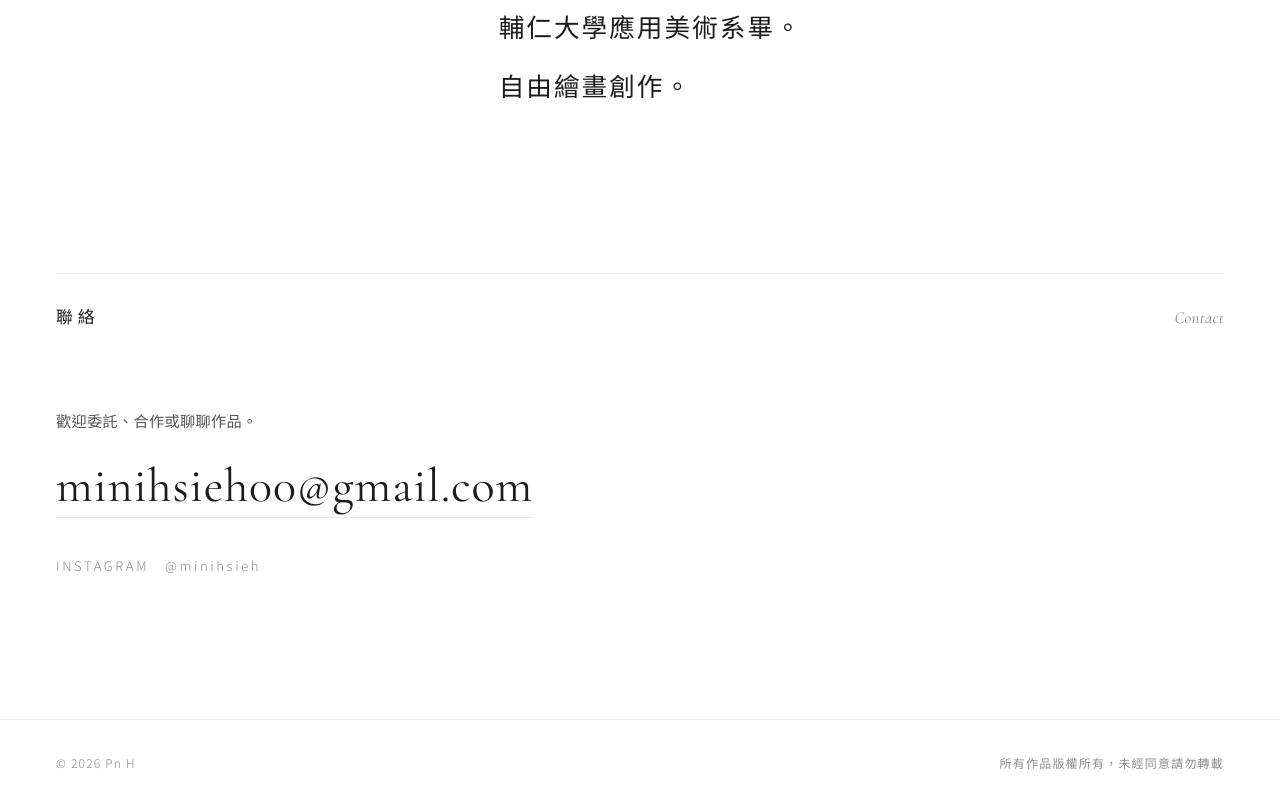
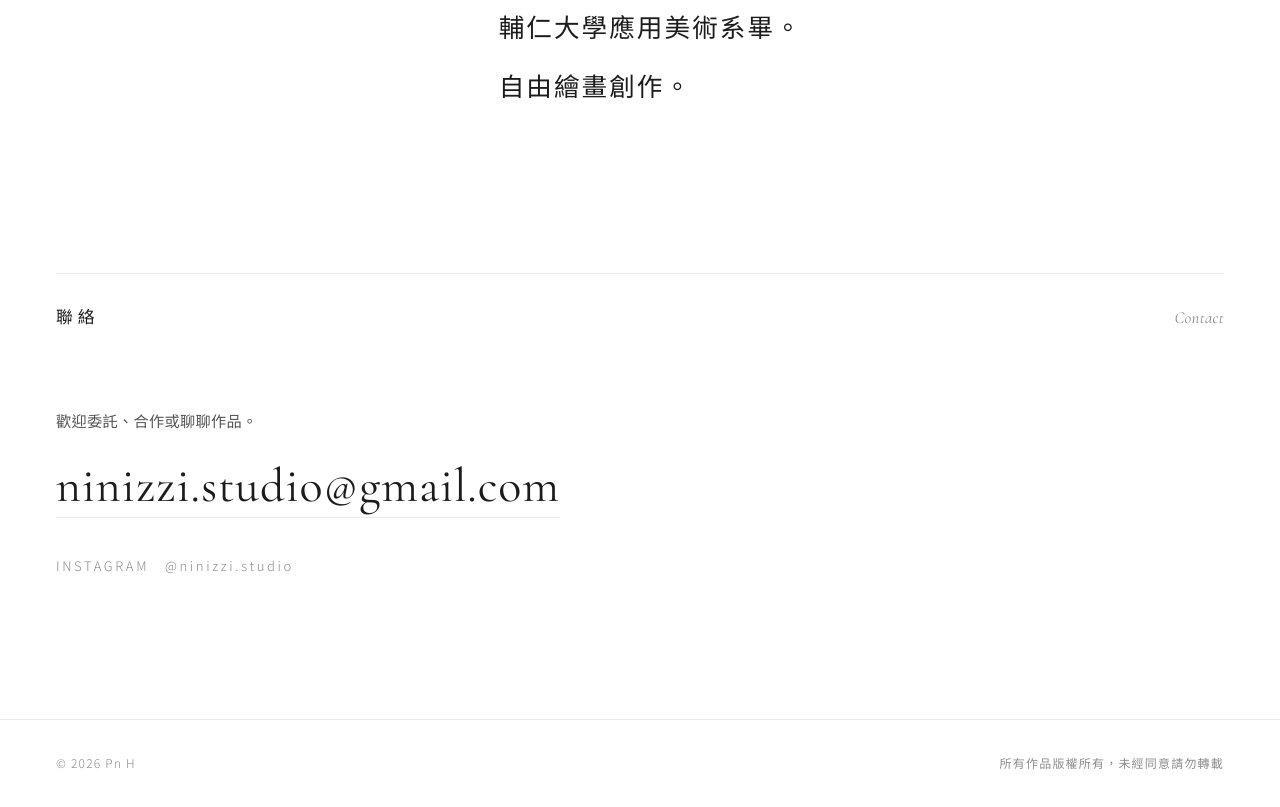
Before and after one commit to minihsieh00/mypainting, a plain HTML site: page index.html in a window 1280 px wide. Shown: the part 1963-2770 px from the top of the page. Drawn offline with nearby package versions, Linux system fonts and the light colour scheme.

Commit message:
Update contact email and Instagram links

```diff
--- a/index.html
+++ b/index.html
@@ -253,9 +253,9 @@
   </div>
   <div class="reveal">
     <p class="lead">歡迎委託、合作或聊聊作品。</p>
-    <a class="mail" href="mailto:minihsieh00@gmail.com">minihsieh00@gmail.com</a>
+    <a class="mail" href="mailto:ninizzi.studio@gmail.com">ninizzi.studio@gmail.com</a>
     <div class="social">
-      <a href="https://instagram.com/minihsieh" target="_blank" rel="noopener">INSTAGRAM　@minihsieh</a>
+      <a href="https://instagram.com/ninizzi.studio" target="_blank" rel="noopener">INSTAGRAM　@ninizzi.studio</a>
     </div>
   </div>
 </section>
```
